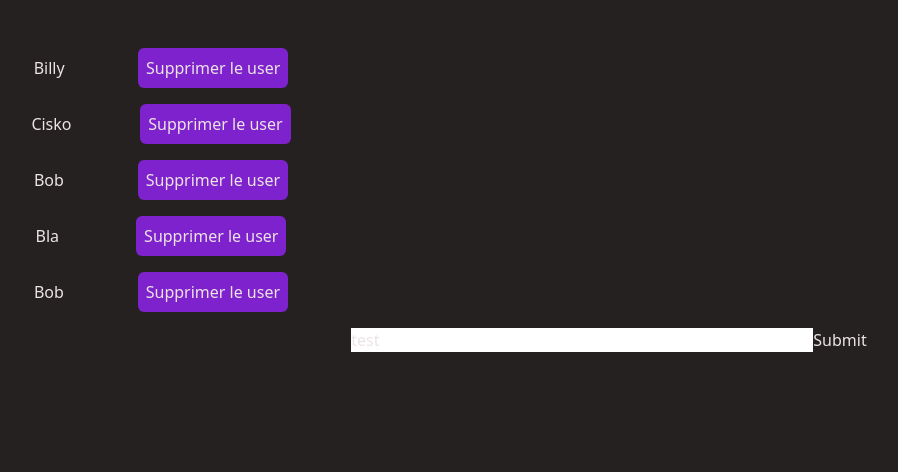
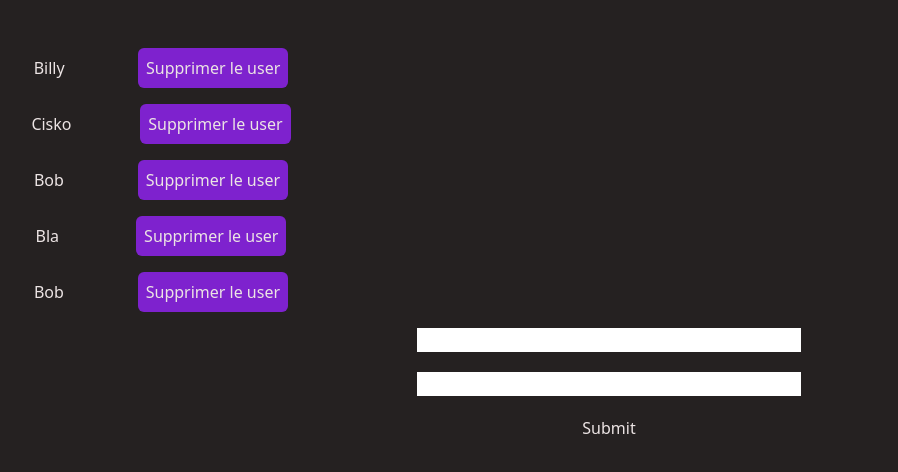
Before and after one commit to GalsenBoy/road_blog, a React (Vite) app: page / in a window 1280 px wide. Shown: the top 472 px of the page, without its empty margins (31-929 px from the left). Built offline with nearby package versions, Linux system fonts and the light colour scheme.

Commit message:
Ajout d'un nouveau utilisateur

```diff
--- a/src/components/UserComponent.tsx
+++ b/src/components/UserComponent.tsx
@@ -4,20 +4,13 @@ import { IUser } from "../interfaces/IUser";
 import { useForm, SubmitHandler } from "react-hook-form";
 
 type Inputs = {
-  example: string;
-  exampleRequired: string;
+  id: string;
+  newUser: string;
 };
 
 export default function UserComponent() {
-  const {
-    register,
-    handleSubmit,
-    watch,
-    formState: { errors },
-  } = useForm<Inputs>();
-  const onSubmit: SubmitHandler<Inputs> = (data) => console.log(data);
+  const { register, handleSubmit } = useForm<Inputs>();
 
-  console.log(watch("example"));
   const [users, setUsers] = useState<IUser[]>([
     {
       id: 1,
@@ -41,6 +34,18 @@ export default function UserComponent() {
     },
   ]);
 
+  const onSubmit: SubmitHandler<Inputs> = (data) => {
+    const newUserId = parseInt(data.id);
+    const newUserName = data.newUser;
+
+    const newUser: IUser = {
+      id: newUserId,
+      name: newUserName,
+    };
+
+    setUsers((prevUsers) => [...prevUsers, newUser]);
+  };
+
   const handleDelete = (userId: number) => {
     const updatedUsers = users.filter((user) => user.id !== userId);
     setUsers(updatedUsers);
@@ -53,15 +58,15 @@ export default function UserComponent() {
           <UserList user={user} handleDelete={handleDelete} />
         ))}
       </div>
-      <form onSubmit={handleSubmit(onSubmit)}>
-        {/* register your input into the hook by invoking the "register" function */}
-        <input defaultValue="test" {...register("example")} />
-
-        {/* include validation with required or other standard HTML validation rules */}
-        <input {...register("exampleRequired", { required: true })} />
-        {/* errors will return when field validation fails  */}
-        {errors.exampleRequired && <span>This field is required</span>}
-
+      <form
+        onSubmit={handleSubmit(onSubmit)}
+        className="flex flex-col max-w-sm mx-auto gap-5"
+      >
+        <input className="text-black" {...register("id", { required: true })} />
+        <input
+          className="text-black"
+          {...register("newUser", { required: true })}
+        />
         <input type="submit" />
       </form>
     </>
```
